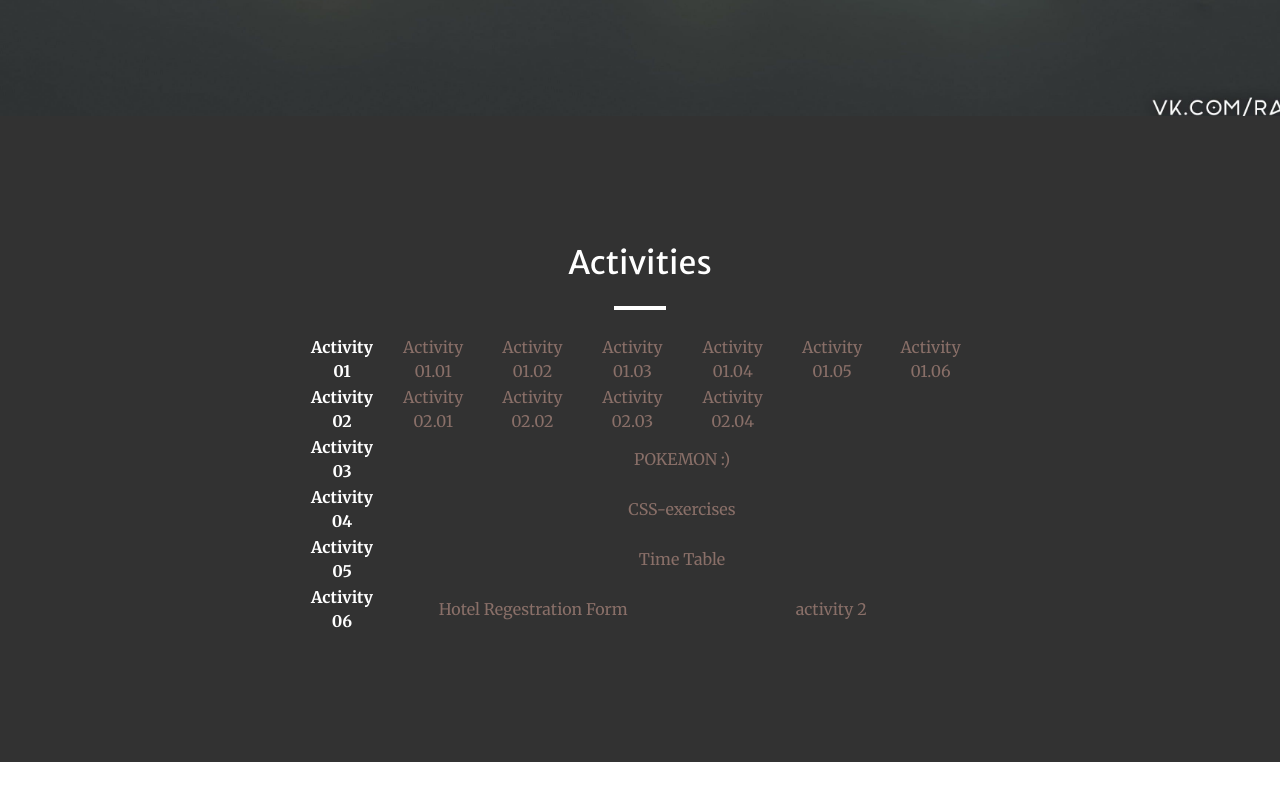
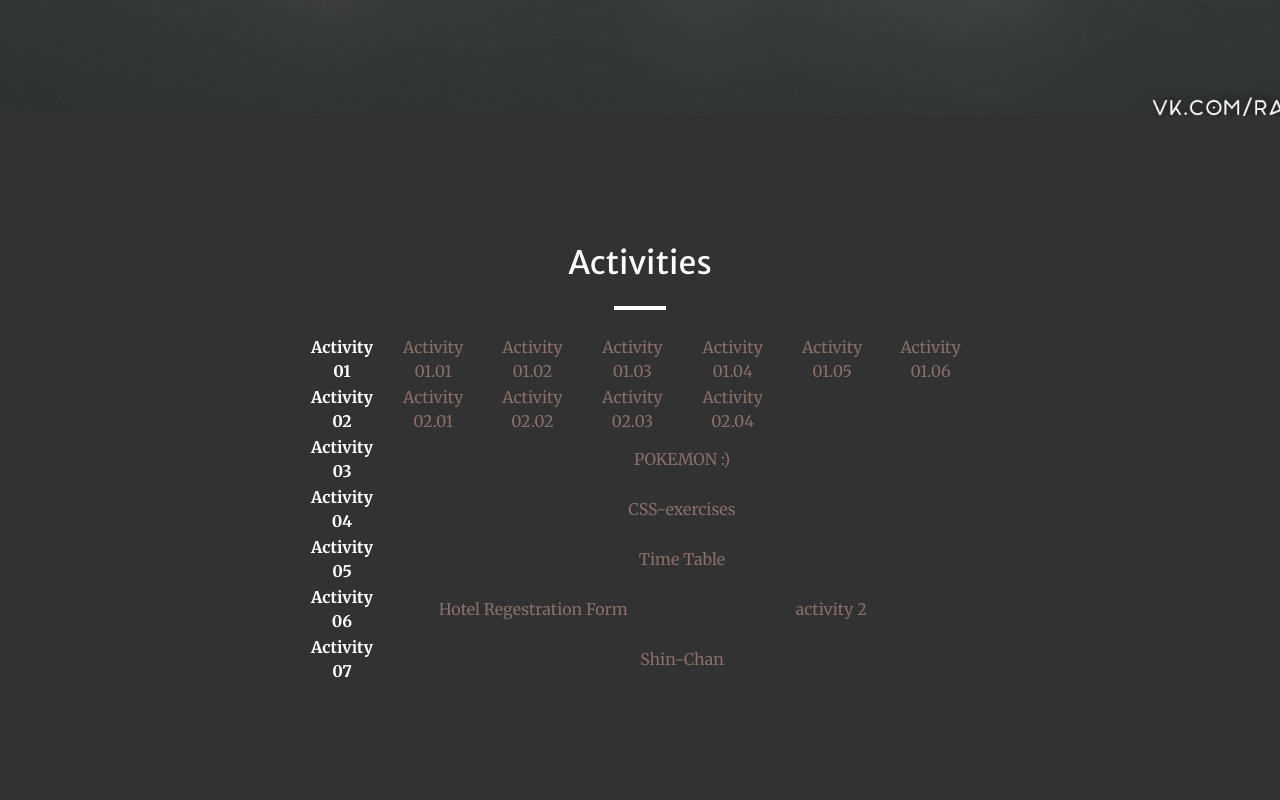
Before and after one commit to Akshaykumar2004/WT_Activities, a plain HTML site: page index.html in a window 1280 px wide. Shown: the part 684-1484 px from the top of the page. Before the commit the page ends 1446 px from the top, so only its background shows below. Drawn offline with nearby package versions, Linux system fonts and the light colour scheme.

Commit message:
Update index.html

```diff
--- a/index.html
+++ b/index.html
@@ -88,6 +88,10 @@
                                 <td colspan="3"><a href="assets/Activities/Activity_6/activity0601.html" target="_blank">Hotel Regestration Form</a></td>
                                 <td colspan="3"><a href="https://akshaykumar2004.github.io/Web_Technology/activity0602.html" target="_blank">activity 2</a></td>
                             </tr>
+                             <tr>
+                                <th class="text-white mt-0">Activity 07</th>
+                                <td colspan="6"><a href="assets/Activities/Activity_7/shinchan (1).jpg" target="_blank">Shin-Chan</a></td>
+                            </tr>
                         </table>
 
                     </div>
```
